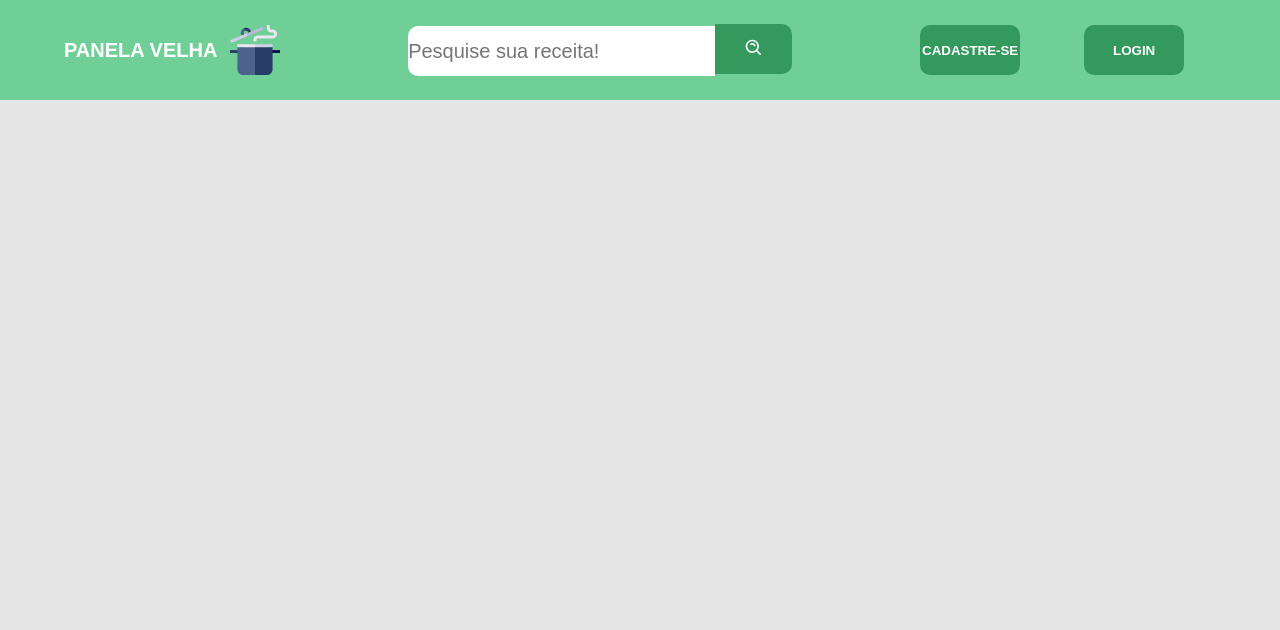
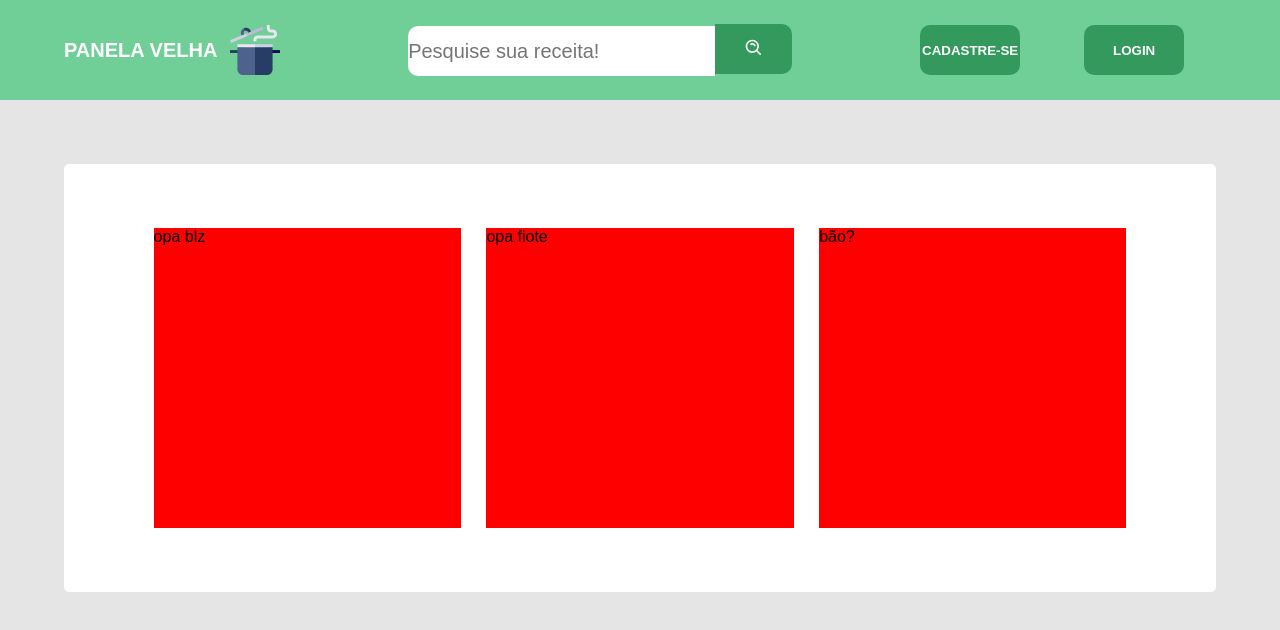
Before and after one commit to danilocucharro/panelavelha, a React (Create React App) app: page / in a window 1280 px wide. Shown: the top 630 px of the page. Built offline with nearby package versions, Linux system fonts and the light colour scheme; a web font is replaced by a local one.

Commit message:
cards de receitas

```diff
--- a/src/App.tsx
+++ b/src/App.tsx
@@ -1,4 +1,4 @@
-import styled from 'styled-components';
+import { CartaoReceita } from './components/CartaoReceita';
 import { Header } from './components/Header';
 import { GlobalStyle } from './styles/global';
 
@@ -7,6 +7,7 @@ export function App() {
   return (
     <>
       <Header/>
+      <CartaoReceita/>
       <GlobalStyle/>
     </>
   );
--- /dev/null
+++ b/src/components/CartaoReceita/index.tsx
@@ -0,0 +1,17 @@
+import { Cartao, Paginacao } from "./styles";
+
+export function CartaoReceita () {
+    return(
+        <Paginacao>
+            <Cartao>
+                opa blz
+            </Cartao>
+            <Cartao>
+                opa fiote
+            </Cartao>
+            <Cartao>
+                bão?
+            </Cartao>
+        </Paginacao>
+    );
+}
--- /dev/null
+++ b/src/components/CartaoReceita/styles.ts
@@ -0,0 +1,19 @@
+import styled from 'styled-components';
+
+export const Cartao = styled.div`
+    background-color: red;
+    width: 30%;
+    height: 300px;
+    margin-left: 2.5%
+`
+
+export const Paginacao = styled.section`
+    max-width: 90%;
+    margin-left: 5%;
+    padding: 5%;
+    background-color: white;
+    border: none;
+    border-radius: 5px;
+    margin-top: 5%;
+    display: flex
+`
```
